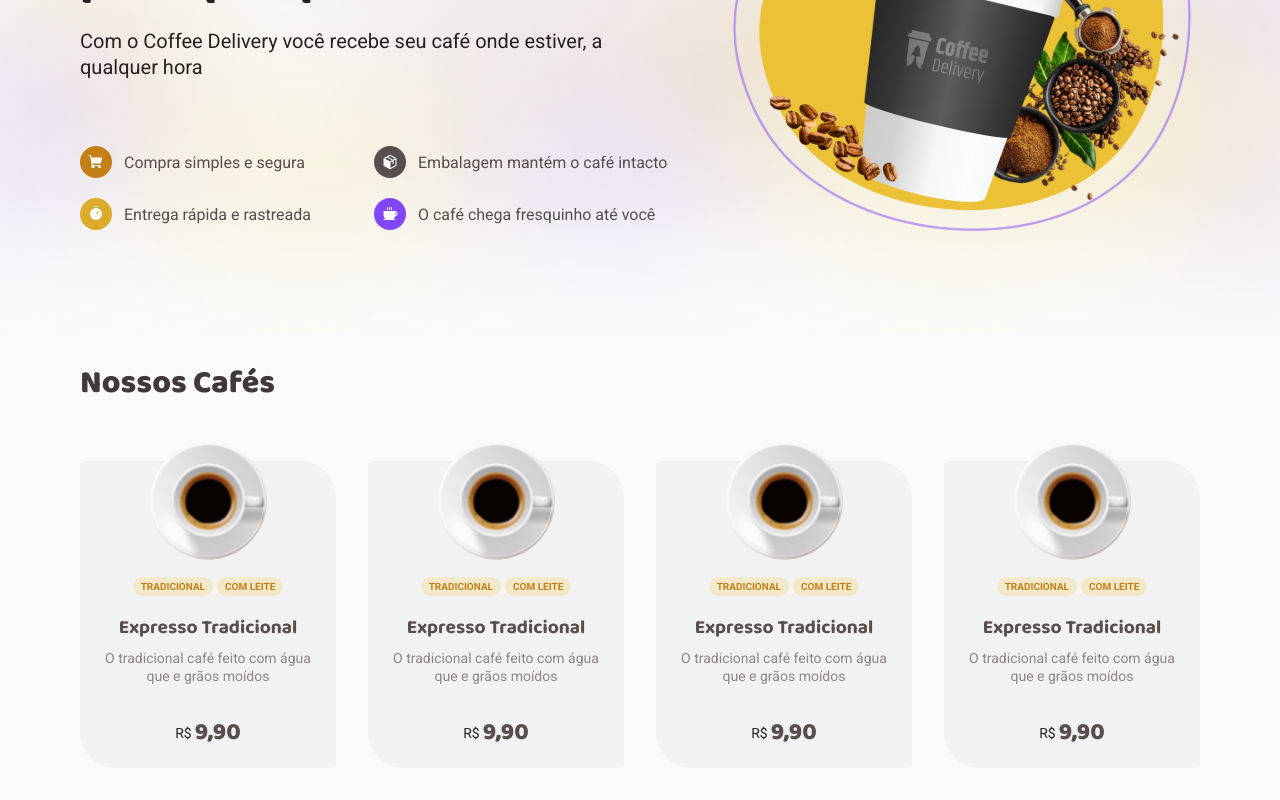
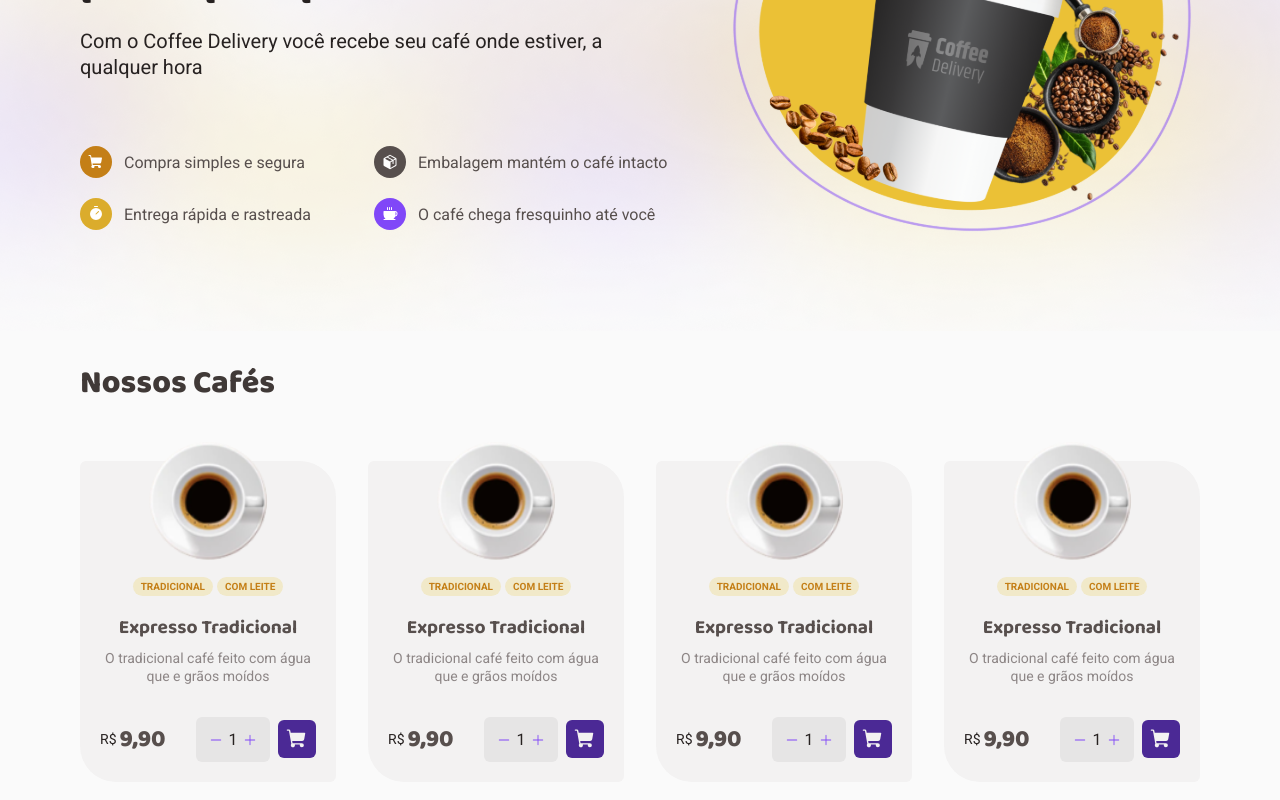
Before and after one commit to LucasLeiteDuarte/coffe-delivery, a React (Vite) app: page / in a window 1280 px wide. Shown: the part 317-1117 px from the top of the page. Built offline with nearby package versions, Linux system fonts and the light colour scheme.

Commit message:
finished card

```diff
--- /dev/null
+++ b/src/components/QuantityInput/index.tsx
@@ -0,0 +1,17 @@
+import { Minus, Plus } from "phosphor-react";
+import { IconWrapper, QuantityInputContainer } from "./styles";
+
+export function QuantityInput() {
+  return (
+    <QuantityInputContainer>
+      <IconWrapper>
+        <Minus size={14} weight="fill" />
+      </IconWrapper>
+      <input type="number" value={1} />
+      <IconWrapper>
+        <Plus size={14} weight="fill" />
+      </IconWrapper>
+    </QuantityInputContainer>
+
+  )
+}
--- /dev/null
+++ b/src/components/QuantityInput/styles.ts
@@ -0,0 +1,50 @@
+import styled from "styled-components";
+
+export const QuantityInputContainer = styled.div`
+flex: 1;
+display: flex;
+align-items: center;
+justify-content: space-between;
+
+gap: 4px;
+border-radius: 6px;
+padding: 0.8rem;
+
+background: ${({theme})=> theme.colors["base-button"]};
+
+input{
+  text-align: center;
+  width: 100%;
+  background: none;
+  border: none;
+
+  color: ${({theme})=> theme.colors["base-title"]};
+
+  &:focus{
+    outline: none;
+  }
+}
+`;
+
+export const IconWrapper = styled.button.attrs({
+  type: "button",
+})`
+width: 0.875rem;
+height: 0.875rem;
+
+border: none;
+background: none;
+
+color: ${({theme})=> theme.colors["brand-purple"]};
+transition: 0.4s;
+
+&:disabled {
+opacity: 0.4;
+
+}
+
+&:not(:disabled):hover{
+  color: ${({theme})=> theme.colors["brand-purple-dark"]}
+}
+
+`;
--- a/src/pages/Home/components/CoffeeCard/index.tsx
+++ b/src/pages/Home/components/CoffeeCard/index.tsx
@@ -1,7 +1,9 @@
+import { ShoppingCart } from "phosphor-react";
 import Tradicional from "../../../../assests/CoffeeImg/Expresso.png";
+import { QuantityInput } from "../../../../components/QuantityInput";
 import { RegularText } from "../intro/styles";
 import { TitleText } from './../intro/styles';
-import { CardFooter, CoffeeCardContainer, Description, Name, Tags } from "./styles";
+import { AddCartWrapper, CardFooter, CoffeeCardContainer, Description, Name, Tags } from "./styles";
 
 export function CoffeeCard() {
   return (
@@ -20,6 +22,13 @@
           <RegularText size="S">R$</RegularText>
           <TitleText size="M" color="text"> 9,90 </TitleText>
         </div>
+
+        <AddCartWrapper>
+          <QuantityInput />
+          <button>
+            <ShoppingCart size={22} weight="fill" />
+          </button>
+        </AddCartWrapper>
       </CardFooter>
 
 
--- a/src/pages/Home/components/CoffeeCard/styles.ts
+++ b/src/pages/Home/components/CoffeeCard/styles.ts
@@ -67,7 +67,7 @@
 export const CardFooter = styled.div`
   display: flex;
   align-items: center;
-  justify-content: center;
+  justify-content: space-between;
 
   width: 100%;
 
@@ -79,9 +79,35 @@
     p{
       line-height: 0.75rem;
     }
+  }
+`;
+export const AddCartWrapper = styled.div`
+  width: 7.5rem;
+
+  > button{
+    display: flex;
+    align-items: center;
+    justify-content: center;
+
+    width: 2.375rem;
+    height: 2.375rem;
+
+    border: none;
+    border-radius: 6px;
+    margin-left: 0.3rem;
+    transition: .4s;
+
+    background: ${({theme})=>theme.colors["brand-purple-dark"]};
+    color: ${({theme})=>theme.colors["base-card"]} ;
+
+    &:hover{
+      background: ${({theme})=> theme.colors["brand-purple"]};
+    }
+
+
+
+
 
 
   }
-
-
 `;
--- a/src/styles/global.ts
+++ b/src/styles/global.ts
@@ -26,4 +26,17 @@
 a{
   text-decoration:none;
 }
+
+input::-webkit-outer-spin-button,
+input::-webkit-inner-spin-button {
+  -webkit-appearance: none;
+  margin: 0;
+}
+
+input[type="number"] {
+  -webkit-appearance: textfield; /* Safari e Chrome */
+  -moz-appearance: textfield; /* Firefox */
+  appearance: textfield; /* Outros navegadores */
+}
+
 `;
```
